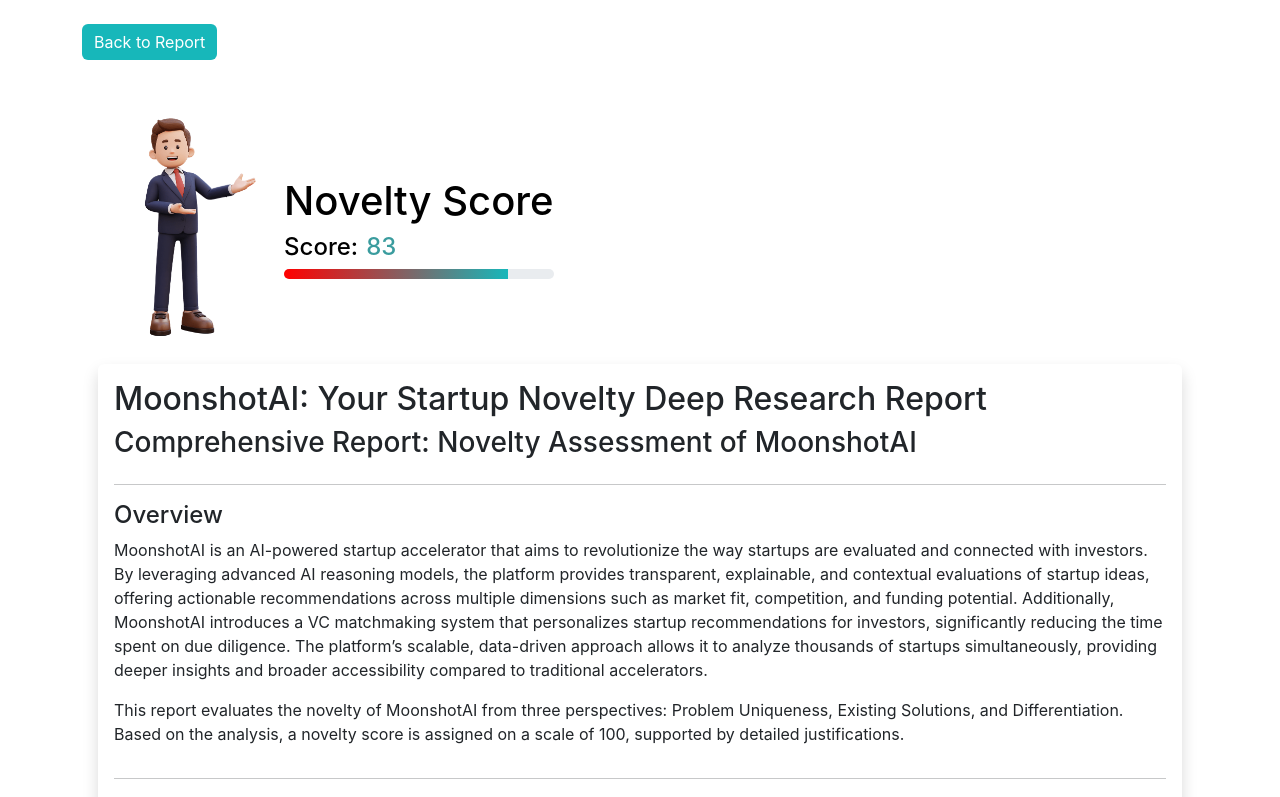
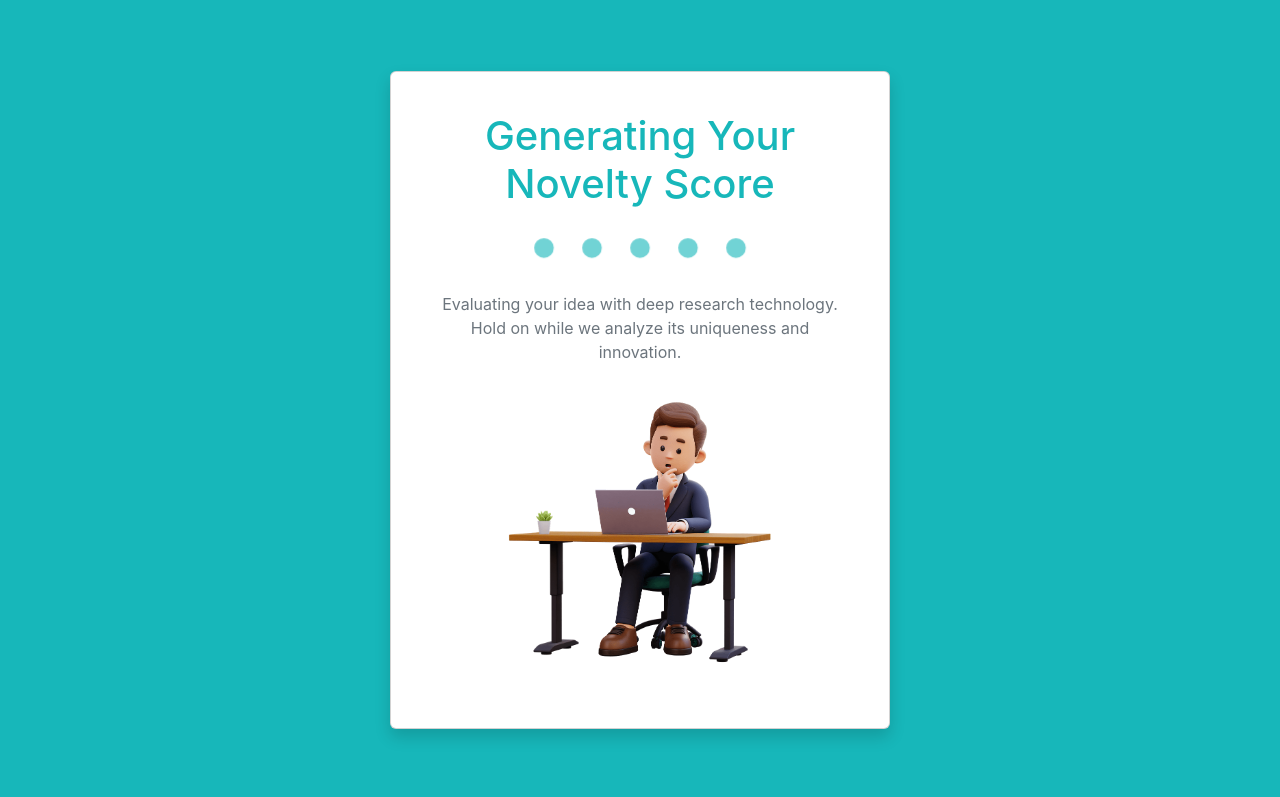
Before and after one commit to jimbucktoo/moonshot-ai, a React (Vite) app: page /generating in a window 1280 px wide. Before the commit this address led to /novelty-score. Shown: the top 797 px of the page. Built offline with nearby package versions, Linux system fonts and the light colour scheme.

Commit message:
critical generating time correction

```diff
--- a/src/components/evaluating.jsx
+++ b/src/components/evaluating.jsx
@@ -96,7 +96,7 @@
   }, [response]);
 
   return (
-    <div className="bg-dark d-flex min-vh-100 align-items-center justify-content-center">
+    <div className="moonshotBgTeal d-flex min-vh-100 align-items-center justify-content-center">
       <Card className="p-4 text-center shadow" style={{ maxWidth: "500px" }}>
         <Card.Body className="d-flex flex-column align-items-center text-center">
           <h1 className="moonshotTeal mb-4">
--- a/src/components/generating.jsx
+++ b/src/components/generating.jsx
@@ -13,13 +13,13 @@
     const timer = setTimeout(() => {
       setLoading(false);
       navigate("/novelty-score");
-    }, 5000);
+    }, 30000);
 
     return () => clearTimeout(timer);
   }, [navigate]);
 
   return (
-    <div className="bg-dark d-flex min-vh-100 align-items-center justify-content-center">
+    <div className="moonshotBgTeal d-flex min-vh-100 align-items-center justify-content-center">
       <Card className="p-4 text-center shadow" style={{ maxWidth: "500px" }}>
         <Card.Body className="d-flex flex-column align-items-center text-center">
           <h1 className="moonshotTeal mb-4">Generating Your Novelty Score</h1>
```
